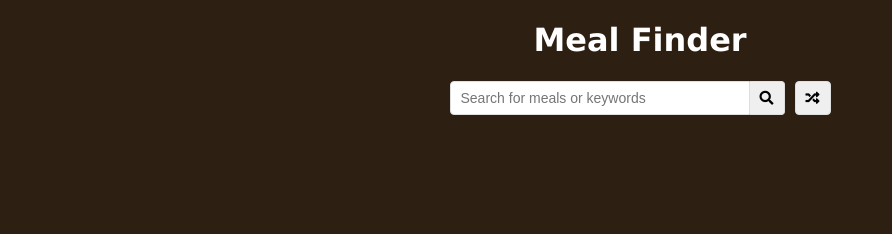
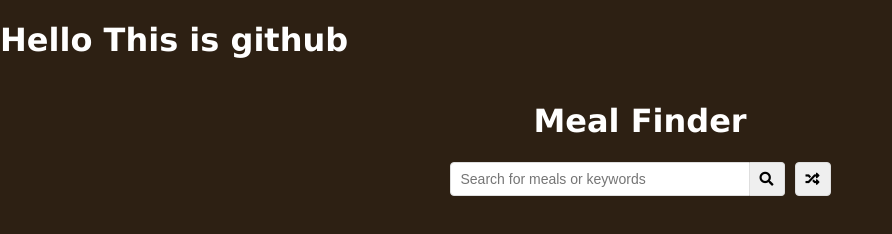
Before and after one commit to FahimSoltani174/MealFinder, a plain HTML site: page index.html in a window 1280 px wide. Shown: the whole page, without its empty margins (0-892 px from the left). Drawn offline with Linux system fonts and the light colour scheme.

Commit message:
Adding h1 to our code

```diff
--- a/index.html
+++ b/index.html
@@ -12,6 +12,7 @@
     <title>Meal Finder</title>
   </head>
   <body>
+    <h1>Hello This is github</h1>
     <div class="container">
       <h1>Meal Finder</h1>
       <div class="flex">
```
